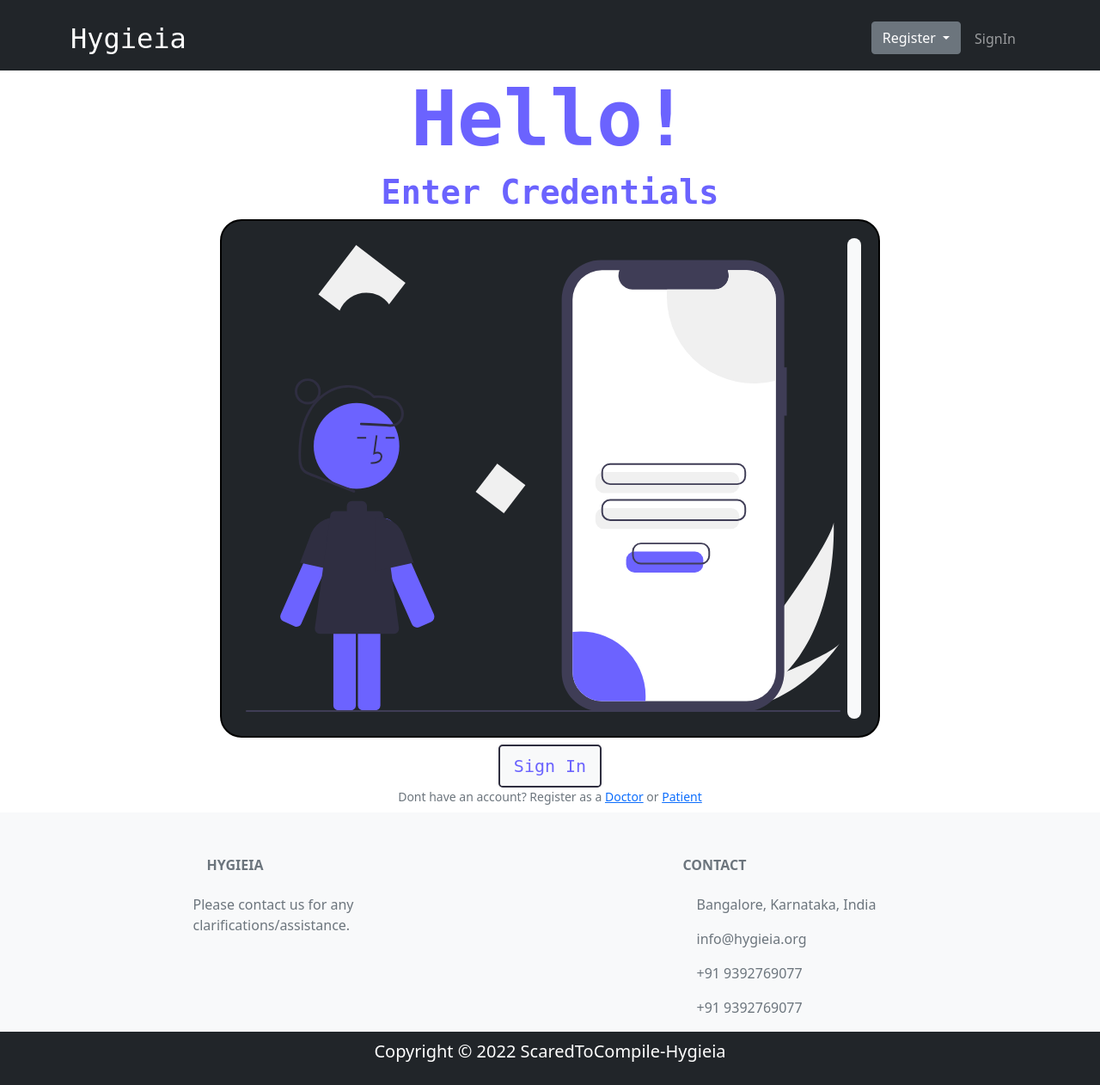
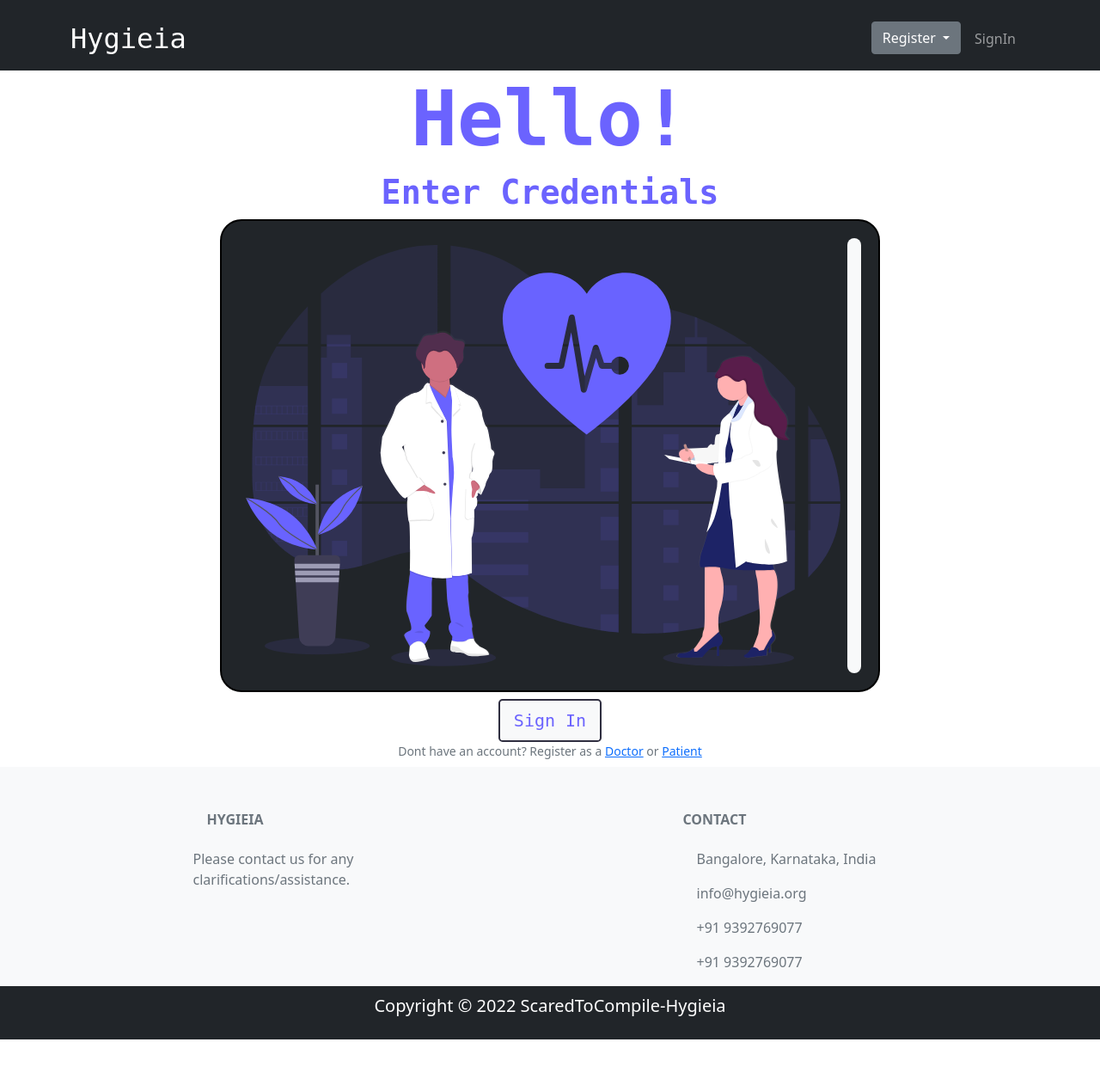
Before and after one commit to sumanth2002629/Hygieia, a Django app: page /register/profile/ in a window 1280 px wide. Shown: the whole page at 86% size. After the commit the page ends 1209 px from the top, so only its background shows below. Run offline with Django 4.2, Linux system fonts and the light colour scheme; some libraries are stand-ins or nearby versions.

Commit message:
image change

```diff
--- a/register_login/templates/register_login/login.html
+++ b/register_login/templates/register_login/login.html
@@ -18,7 +18,7 @@
                 </div>
                 <div id="formbox" class=" bg-dark text-light container d-flex justify-content-center mb-3re">
                     <div id="aligndiv" class=" text-light d-flex">
-                        <div class="d-none d-md-block p-2"><img src="{% static 'images/login.svg' %}" class="d-block w-100" alt="assets/portfolio.svg"></div>
+                        <div class="d-none d-md-block p-2"><img src="{% static 'images/login1.svg' %}" class="d-block w-100" alt="assets/portfolio.svg"></div>
 
                     </div>
 
```
Also changed, not shown: static/images/login1.svg (added).
